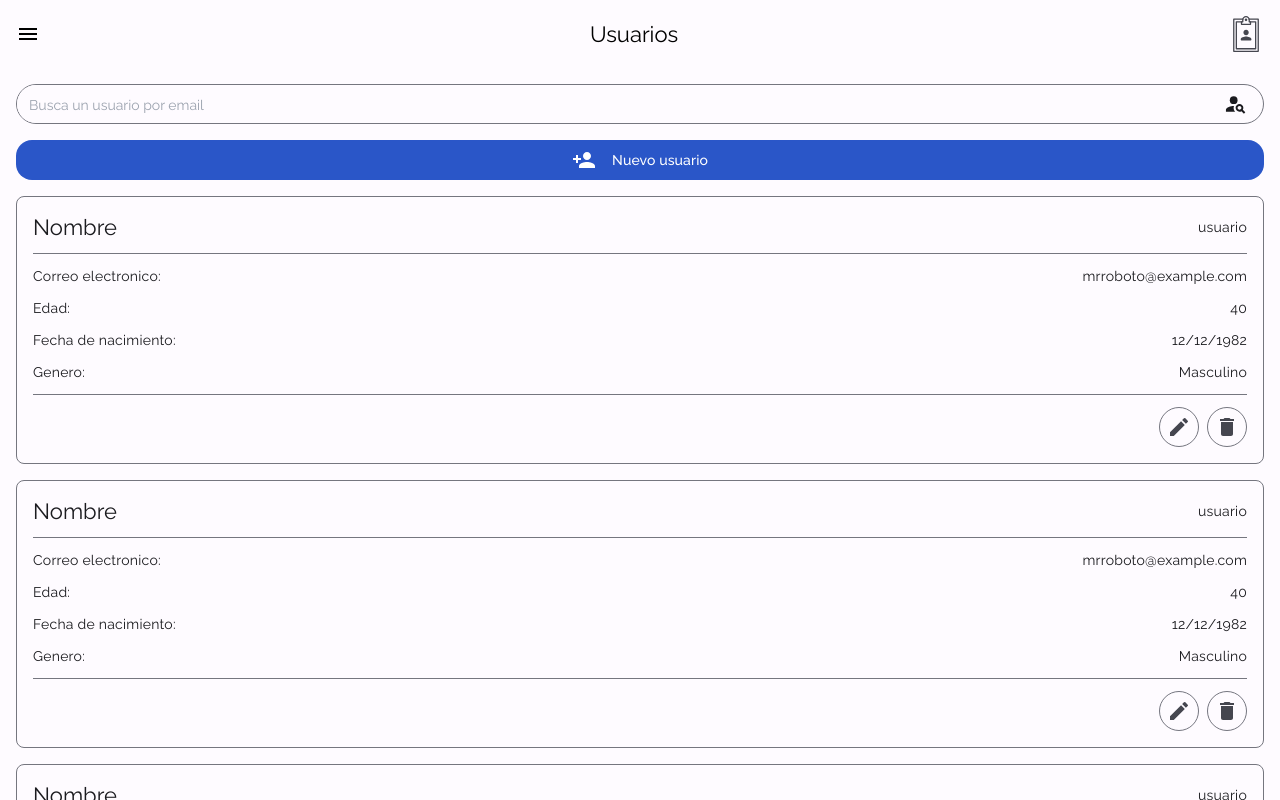
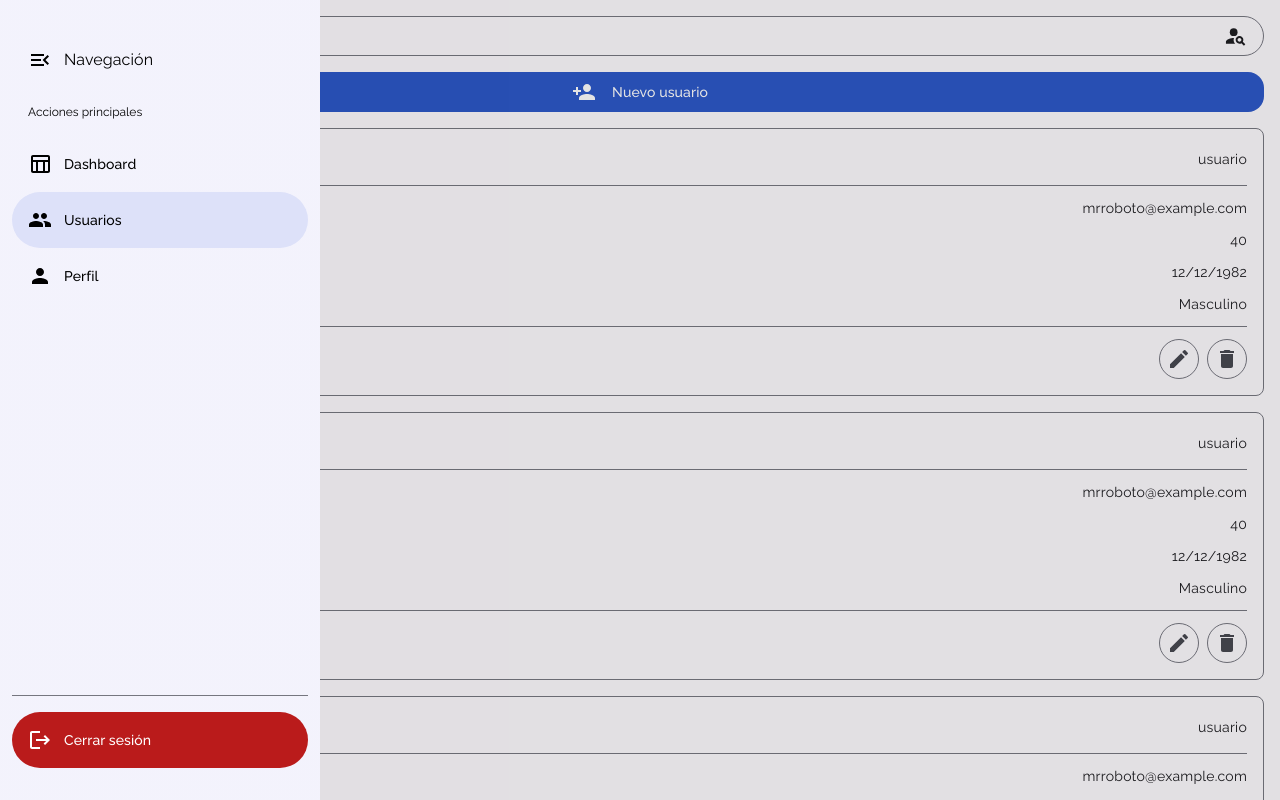
Before and after one commit to Rodrigo1619/Notimed, a Next.js app in the folder notimed-admin-web/: page /users in a window 1280 px wide. Both pictures are taken after a click on the button 28 px from the left and 34 px from the top of the page. Shown: the top 800 px of the page. Built offline with nearby package versions, Linux system fonts and the light colour scheme.

Commit message:
feat: navbar navigate

```diff
--- a/notimed-admin-web/pages/users/index.tsx
+++ b/notimed-admin-web/pages/users/index.tsx
@@ -12,8 +12,12 @@ const Users: NextPage = () => {
         <Head>
             <title> Usuarios </title>
         </Head>
-            <div className='w-full h-screnn'>
-                <Navbar title='Usuarios' logo={<UserNotimed className='h-[2.25rem] w-[2.25rem]' />} />
+            <div className='w-full h-screen'>
+                <Navbar
+                    title='Usuarios'
+                    logo={<UserNotimed className='h-[2.25rem] w-[2.25rem]'/>}
+                    isEnabled={true}
+                    />
                 <SearchInput />
                 <div className="w-full h-full px-4 mt-4 space-y-4">
                     <button className="w-full h-10 bg-primary rounded-2xl
--- a/notimed-admin-web/src/components/Navbar/index.tsx
+++ b/notimed-admin-web/src/components/Navbar/index.tsx
@@ -1,18 +1,82 @@
 import React, { FC, useState } from "react";
-import { MdMenu } from 'react-icons/md'
+import Link from "next/link";
+import { MdMenu, MdMenuOpen, MdOutlineTableChart, MdGroup, MdPerson, MdLogout } from 'react-icons/md'
 import { NavbarProps } from "../interfaces/props";
 
-const Navbar: FC<NavbarProps> = ({ title, logo }) => {
+const Navbar: FC<NavbarProps> = ({ title, logo, isEnabled }) => {
 
     const [isActive, setIsActive] = useState(false);
+    const [isOn] = useState(isEnabled)
+
+    function openNavbar() {
+        return (
+            <div className="transition-all fixed top-0 left-0 bg-onSurfaceState-focus h-screen w-full">
+                <div className="surface1 w-10/12 max-w-xs px-3 py-8 rounded-r-2xl h-full flex flex-col justify-between">
+                    <div className="flex flex-col">
+                        <button
+                            className="flex flex-row w-full rounded-full space-x-3 py-4 items-center pl-4
+                            hover:bg-onSurfaceState-hover focus:bg-onSurfaceState-focus"
+                            onClick={() => { setIsActive(!isActive) }}
+                        >
+                            <MdMenuOpen size={24} />
+                            <span className="text-titleMedium"> Navegación </span>
+                        </button>
+                        <section className="flex flex-row w-full py-4 pl-4">
+                            <span className="text-bodySmall"> Acciones principales </span>
+                        </section>
+                        <Link href="/dashboard">
+                            <a
+                                className="flex flex-row w-full  space-x-3 items-center rounded-full
+                            pl-4 pr-6 py-4 hover:bg-onSurfaceState-hover focus:bg-onSurfaceState-focus">
+                                <MdOutlineTableChart size={24} role="button" />
+                                <span className="labelLarge"> Dashboard </span>
+                            </a>
+                        </Link>
+                        <Link href="/users">
+                            <a className={`${isOn ? 'bg-secondaryContainer' : ''} flex flex-row w-full space-x-3 items-center rounded-full
+                            pl-4 pr-6 py-4 hover:bg-onSurfaceState-hover focus:bg-onSurfaceState-focus`}>
+                                <MdGroup size={24} role="button" />
+                                <span className="labelLarge"> Usuarios </span>
+                            </a>
+                        </Link>
+                        <Link href="/profile">
+                            <a className="flex flex-row w-full space-x-3 items-center rounded-full
+                            pl-4 pr-6 py-4 hover:bg-onSurfaceState-hover focus:bg-onSurfaceState-focus">
+                                <MdPerson size={24} role="button" />
+                                <span className="labelLarge"> Perfil </span>
+                            </a>
+                        </Link>
+                    </div>
+                    <div className="border-t-[1px] border-outline">
+                        <Link href="/">
+                            <a className="flex flex-row w-full space-x-3 items-center bg-error rounded-full
+                            pl-4 pr-6 py-4 mt-4 text-onError ">
+                                <MdLogout size={24} role="button" />
+                                <span className="labelLarge hover:bg-onErrorState-hover"> Cerrar sesión </span>
+                            </a>
+                        </Link>
+                    </div>
+                </div>
+            </div>
+        )
+    }
+
+    function normalNavbar() {
+        return (
+            <div className="transition-all flex flex-row justify-between items-center px-4 py-4 bg-surface">
+                <MdMenu role="button" size={24} className="w-[24px] h-[24px]" onClick={() => setIsActive(!isActive)} />
+                <span className="text-titleLarge"> {title} </span>
+                {logo}
+            </div>
+        )
+    }
+
 
     return (
         <>
-            <div className="flex flex-row justify-between items-center px-4 py-4 bg-surface">
-                <MdMenu role="button" size={24} className="w-[24px] h-[24px]" />
-                <span className="text-titleLarge"> {title} </span>
-                {logo}
-            </div>
+            {
+                isActive ? openNavbar() : normalNavbar()
+            }
         </>
     );
 }
--- a/notimed-admin-web/src/components/interfaces/props.ts
+++ b/notimed-admin-web/src/components/interfaces/props.ts
@@ -4,7 +4,8 @@ export interface PropVector {
 
 export interface NavbarProps {
     title: string,
-    logo: any
+    logo: any,
+    isEnabled: boolean
 }
 
 export interface InputProps {
--- a/notimed-admin-web/styles/globals.css
+++ b/notimed-admin-web/styles/globals.css
@@ -7,7 +7,7 @@ body {
   background-color: #fefbff;
 }
 
-@layer html {
+
   .subhead1 {
     @apply text-subhead1 font-medium
   }
@@ -52,4 +52,8 @@ body {
     line-height: 16px;
     letter-spacing: 0.5px;
   }
-}
+
+  .surface1 {
+    background: linear-gradient(0deg, rgba(42, 86, 200, 0.05), rgba(42, 86, 200, 0.05)), #FEFBFF;
+    border-radius: 0px 0px 0px 0px;
+  }
```
